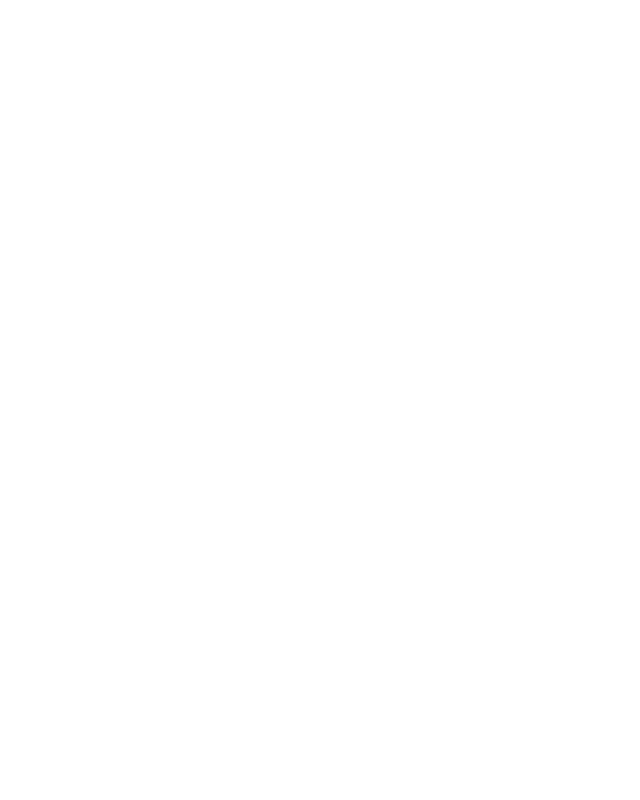
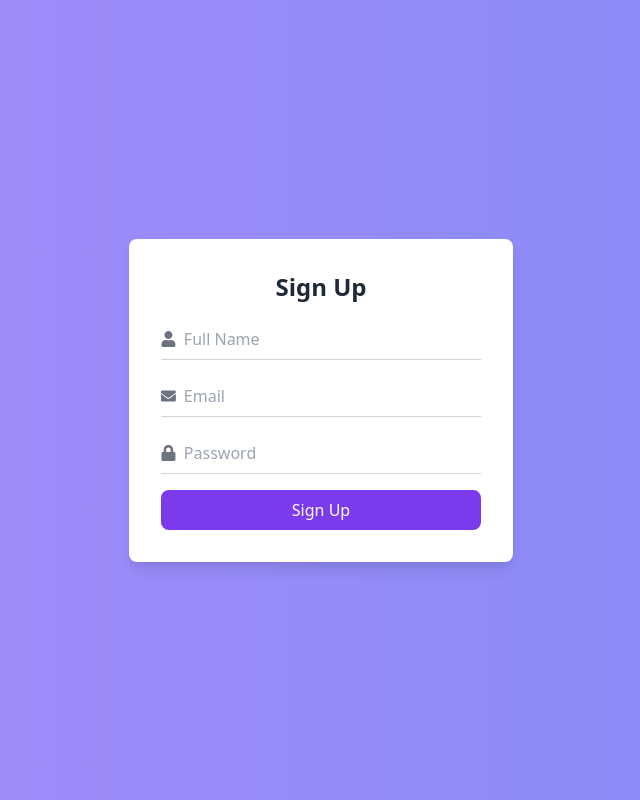
Before and after one commit to gokkull-15/blossom-bottles, a React (Create React App) app in the folder frontend/: page /signup in a window 1280 px wide. Shown: the whole page, without its empty margins (319-959 px from the left). Built offline with nearby package versions, Linux system fonts and the light colour scheme.

Commit message:
signup page

```diff
--- a/frontend/src/pages/LoginPage.js
+++ b/frontend/src/pages/LoginPage.js
@@ -1,6 +1,6 @@
 import { useState } from "react";
 import { useNavigate } from "react-router-dom";
-import { FaUser, FaEnvelope, FaLock } from "react-icons/fa";
+import {FaEnvelope, FaLock } from "react-icons/fa";
 
 export default function LoginPage() {
   const [email, setEmail] = useState("");
--- a/frontend/src/pages/SignUpPage.js
+++ b/frontend/src/pages/SignUpPage.js
@@ -1,11 +1,66 @@
-import React from 'react'
+import { useState } from "react";
+import { useNavigate } from "react-router-dom";
+import { FaUser, FaEnvelope, FaLock } from "react-icons/fa";
 
-const SignUpPage = () => {
+export default function SignUpPage() {
+  const [name, setName] = useState("");
+  const [email, setEmail] = useState("");
+  const [password, setPassword] = useState("");
+  const navigate = useNavigate();
+
+  const handleSignUp = (e) => {
+    e.preventDefault();
+    navigate("/homepage1");
+  };
+
   return (
-    <div>
-
+    <div className="flex items-center justify-center min-h-screen bg-gradient-to-r from-purple-400 to-indigo-400">
+      <div className="bg-white p-8 rounded-lg shadow-lg w-96">
+        <h2 className="text-2xl font-bold text-center text-gray-800">
+          Sign Up
+        </h2>
+        <form onSubmit={handleSignUp} className="mt-4">
+          <div className="mb-4 flex items-center border-b border-gray-300 py-2">
+            <FaUser className="text-gray-500 mr-2" />
+            <input
+              type="text"
+              placeholder="Full Name"
+              value={name}
+              onChange={(e) => setName(e.target.value)}
+              className="w-full outline-none"
+              required
+            />
+          </div>
+          <div className="mb-4 flex items-center border-b border-gray-300 py-2">
+            <FaEnvelope className="text-gray-500 mr-2" />
+            <input
+              type="email"
+              placeholder="Email"
+              value={email}
+              onChange={(e) => setEmail(e.target.value)}
+              className="w-full outline-none"
+              required
+            />
+          </div>
+          <div className="mb-4 flex items-center border-b border-gray-300 py-2">
+            <FaLock className="text-gray-500 mr-2" />
+            <input
+              type="password"
+              placeholder="Password"
+              value={password}
+              onChange={(e) => setPassword(e.target.value)}
+              className="w-full outline-none"
+              required
+            />
+          </div>
+          <button
+            type="submit"
+            className="w-full bg-purple-600 text-white py-2 rounded-lg hover:bg-purple-700 transition"
+          >
+            Sign Up
+          </button>
+        </form>
+      </div>
     </div>
-  )
+  );
 }
-
-export default SignUpPage
```
